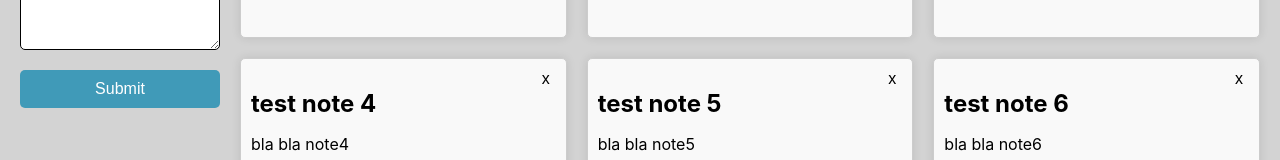
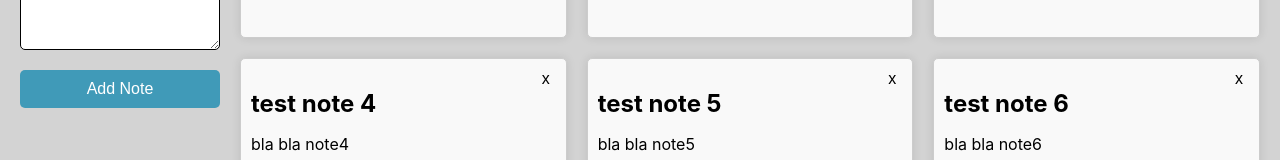
Before and after one commit to LukeSlz/notes_app, a React (Create React App) app: page / in a window 1280 px wide. Shown: the part 232-392 px from the top of the page. Built offline with nearby package versions, Linux system fonts and the light colour scheme.

Commit message:
frontend UI working

```diff
--- a/src/App.tsx
+++ b/src/App.tsx
@@ -38,7 +38,7 @@ const App = () => {
     },
   ])
 
-  //New Note inputs handlers + hooks
+  //Add New Note inputs handlers + hooks
   const [title, setTitle] = useState("");
   const [content, setContent] = useState("");
 
@@ -67,22 +67,23 @@ const App = () => {
     setContent(note.content);
 
   }
-  //Save the updated note
+  //Updat note
   const handleUpdateNote = (event: React.FormEvent) => {
     event.preventDefault();
-    if(!selectedNote){
+    if (!selectedNote) {
       return;
     };
 
     const updatedNote: Note = {
       id: selectedNote.id,
-      title: selectedNote.title,
-      content: selectedNote.content,
+      title: title,
+      content: content,
     };
 
     const updatedNotesList = notes.map((note) => (note.id === selectedNote.id ? updatedNote : note));
 
     setNotes(updatedNotesList);
+
     setTitle("");
     setContent("");
     setSelectedNote(null);
@@ -95,9 +96,19 @@ const App = () => {
     setSelectedNote(null);
   }
 
+  //Delete notes
+  const deleteNote = (event: React.MouseEvent, noteId: number) => {
+    event.stopPropagation();    //This prevents the parent handler from being executed.
+
+    const updatedNotes = notes.filter((note) => note.id !== noteId);
+
+    setNotes(updatedNotes);
+  }
+
   return (
     <div className="app-container">
-      <form onSubmit={handleAddNote} className="note-form">
+      <form className="note-form"
+        onSubmit={(event) => (selectedNote ? handleUpdateNote(event) : handleAddNote(event))} >
         <input
           value={title}
           onChange={(event) => setTitle(event.target.value)}
@@ -112,13 +123,20 @@ const App = () => {
           id="content"
           rows={10}
           required />
-        <button type="submit">Submit</button>
+        {selectedNote ? (
+          <div className="edit-buttons">
+            <button type="submit">Save</button>
+            <button onClick={handleCancel}>Cancel</button>
+          </div>
+        ) : (
+          <button type="submit">Add Note</button>
+        )}
       </form>
       <div className="notes-grid">
         {notes.map((note) => (
           <div className="note-item" key={note.id} onClick={() => handleNoteclick(note)}>
             <div className="notes-header">
-            <button>x</button>
+              <button onClick={(event) => deleteNote(event, note.id)}>x</button>
             </div>
             <h2>{note.title}</h2>
             <p>{note.content}</p>
```
Lines whose indentation alone changed are shown as unchanged.
